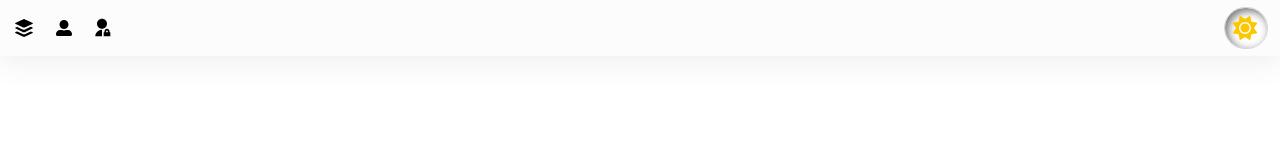
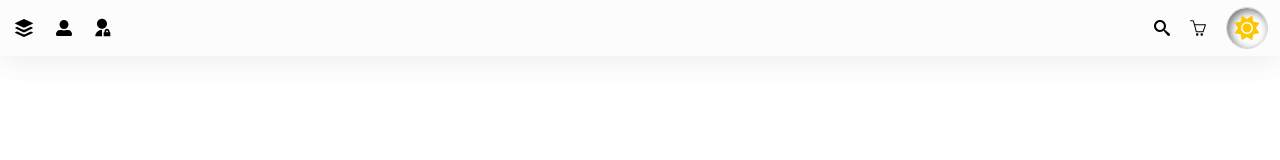
Before and after one commit to AmirTaki/react_shopping_php, a React (Vite) app in the folder front_end/: page /home in a window 1280 px wide. Shown: the top 160 px of the page. Built offline with nearby package versions, Linux system fonts and the light colour scheme.

Commit message:
complete navbar at projects

```diff
--- a/front_end/src/App.tsx
+++ b/front_end/src/App.tsx
@@ -17,6 +17,7 @@ function App() {
     window.addEventListener('resize', handlerResize)
     return () => window.removeEventListener('resize', handlerResize)
   }, [])
+
   return (
     <div
       data-theme = {`${dark ? "dark" : ''}`}
--- a/front_end/src/components/Home/header/header.tsx
+++ b/front_end/src/components/Home/header/header.tsx
@@ -1,6 +1,6 @@
 import { Link,  } from "react-router-dom"
 import DarkMode from "../../DarkMode"
-import { hideScrollTop } from "./redux/headerSlice"
+import { hideScrollTop, onSearchHandler } from "./redux/headerSlice"
 import { IoLogoBuffer } from "react-icons/io";
 import { FaUserAlt } from "react-icons/fa";
 import { RiAdminFill } from "react-icons/ri";
@@ -42,9 +42,6 @@ const Header = () => {
     }, [])
 
     return(
-
-        //
-
         <div className={`
             ${dark ? "navbarDark" : "navbarWhite"}
             ${scrollHide ?   'translate-y-0' : 'translate-y-[-100%]'}
@@ -60,6 +57,7 @@ const Header = () => {
                 <div className={` gap-5 flex items-center `}>
 
                     <TfiMenuAlt
+                        title = {'sidebar'}
                         className={`
                             ${response ? 'flex' : 'hidden'}
                             cursor-pointer hover:scale-120! duration-150 text-xl
@@ -70,20 +68,24 @@ const Header = () => {
 
                     {/* logo */}
                     <Link to  = "/panelAdmin">
-                        <IoLogoBuffer className={`text-2xl cursor-pointer hover:scale-120! duration-150  ${response ? 'flex': 'flex'}`}/>
+                        <IoLogoBuffer title = {'panelAdmin'} className={`text-2xl cursor-pointer hover:scale-120! duration-150  ${response ? 'flex': 'flex'}`}/>
                     </Link>
 
                     {/* regiseter */}
-                    <Link to = "/Register">
-                        <FaUserAlt className={`
-                            ${response ? '' : 'flex'}
-                            cursor-pointer hover:scale-120 duration-150
-                        `}/>
+                    <Link to = "/validation/register">
+                        <FaUserAlt
+                            title = {'sign up'}
+                            className={`
+                                ${response ? '' : 'flex'}
+                                cursor-pointer hover:scale-120 duration-150
+                            `}
+                        />
                     </Link>
 
                     {/* login */}
-                    <Link to = "/Login">
+                    <Link to = "/validation/login">
                         <RiAdminFill
+                            title = {'sign in'}
                             className={`
                                 ${response ? '' : 'flex'}
                                 cursor-pointer hover:scale-120 duration-150 text-xl
@@ -94,9 +96,34 @@ const Header = () => {
 
                 </div>
 
-                <div className="w-11">
+                {/*  menus item & megamenu & sidebar -> menus, list, category, series, image */}
+                {/*  */}
 
-                    <DarkMode />
+
+                {/* user admin serach */}
+                <div className="flex items-center gap-5">
+
+                    {/* search */}
+                    <ImSearch
+                        title = "search"
+                        onClick={() => {dispatch(onSearchHandler({search: !search}))}}
+                        className="cursor-pointer hover:scale-120 duration-300"
+                    />
+
+                    {/* page stroe */}
+                    <Link to="/">
+                        <SlBasket title = "shop-page" className="cursor-pointer hover:scale-150 duration-150 "/>
+                        <div
+                            className="absolute text-blue-500 text-[15px]  dark:text-green-500 p-1 overflow-hidden rounded-full  right-26 bottom-7"
+                        >
+                            {/* {allQauntity > 0 && allQauntity} */}
+                        </div>
+                    </Link>
+
+                    {/* dark mode */}
+                    <div title = 'darkMode'>
+                        <DarkMode />
+                    </div>
                 </div>
             </div>
 
@@ -106,15 +133,6 @@ const Header = () => {
             </div>
 
 
-
-
-            {/* <Link to = 'validation'>
-                <button>auth - validation</button>
-            </Link>
-            <Link to = 'panelAdmin'>
-                <button>panelAdmin</button>
-            </Link> */}
-
         </div>
     )
 }
--- a/front_end/src/components/Home/index.tsx
+++ b/front_end/src/components/Home/index.tsx
@@ -4,7 +4,7 @@ import Session from "./session/session"
 
 const Home = () => {
     return(
-        <div className="h-[3000px]">
+        <div className="min-h-screen">
             <Header />
             <Session/>
             <Footer />
```
